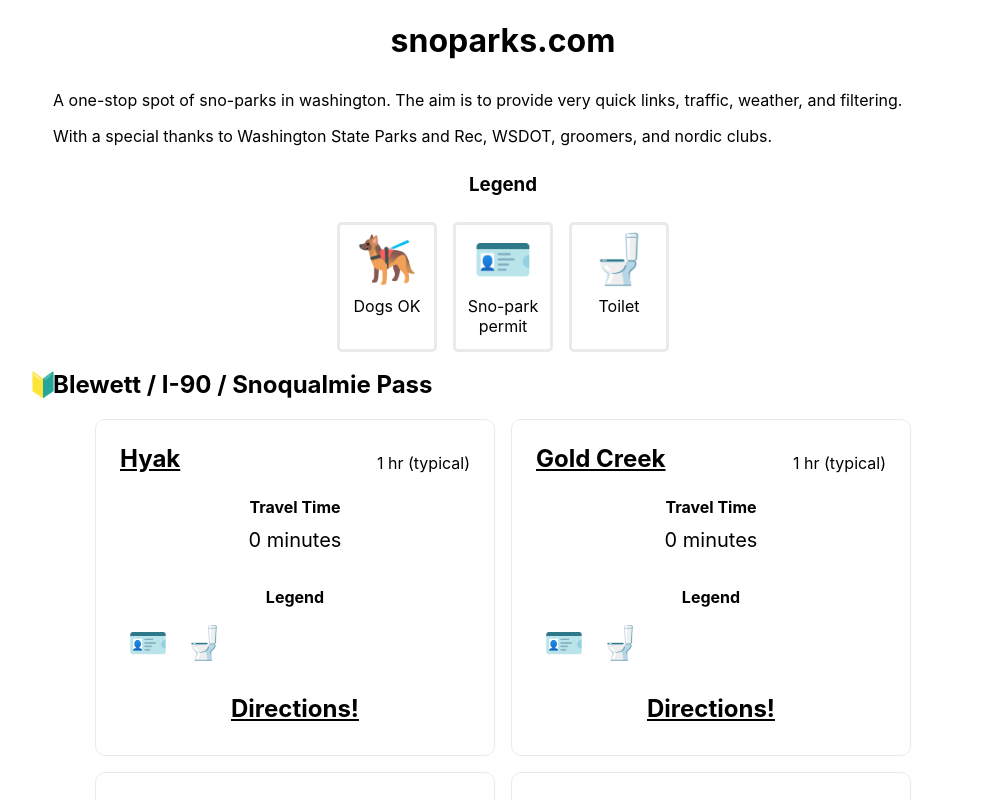
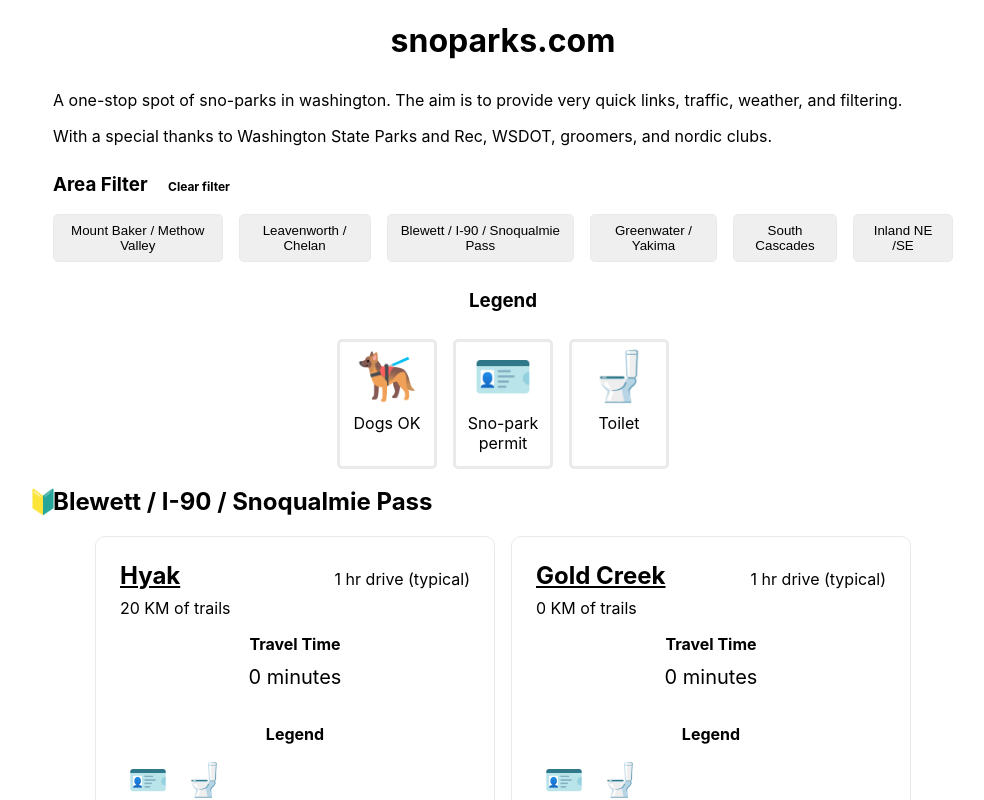
Before and after one commit to dareiff/sno-park, a Next.js app: page / in a window 1280 px wide. Shown: the top 800 px of the page, without its empty margins (137-1121 px from the left). Built offline with nearby package versions, Linux system fonts and the light colour scheme; no server answers.

Commit message:
Filtering mostly works, so lets get it up

```diff
--- a/pages/index.tsx
+++ b/pages/index.tsx
@@ -13,6 +13,8 @@
         null
     );
 
+    const [parkFilter, setParkFilter] = React.useState<string>("");
+
     React.useEffect(() => {
         // get location data for this device:
         // https://developer.mozilla.org/en-US/docs/Web/API/Geolocation_API
@@ -25,7 +27,7 @@
     return (
         <div className={styles.container}>
             <Head>
-                <title>Washington State Sno Parks</title>
+                <title>Washington State Sno-Parks</title>
                 <meta
                     title="description"
                     content="A one-stop spot of sno-parks in washington. The aim is to provide very quick links, traffic, weather, and filtering."
@@ -42,6 +44,49 @@
                     With a special thanks to Washington State Parks and Rec,
                     WSDOT, groomers, and nordic clubs.
                 </p>
+                <div>
+                    <h3>
+                        Area Filter{" "}
+                        <span
+                            style={{
+                                fontSize: "12px",
+                                marginLeft: "1rem",
+                                cursor: "pointer",
+                            }}
+                            onClick={() => setParkFilter("")}
+                        >
+                            Clear filter
+                        </span>
+                    </h3>
+                    <div className={styles.areaFilterContainer}>
+                        {snoparks.map((snoparkRegion) => {
+                            return (
+                                <button
+                                    key={snoparkRegion.snoParkRegion}
+                                    id={snoparkRegion.snoParkRegion}
+                                    name={snoparkRegion.snoParkRegion}
+                                    value={snoparkRegion.snoParkRegion}
+                                    className={
+                                        styles.filterButton +
+                                        " " +
+                                        (parkFilter.includes(
+                                            snoparkRegion.snoParkRegion
+                                        )
+                                            ? styles.filterButtonActive
+                                            : "")
+                                    }
+                                    onClick={() => {
+                                        setParkFilter(
+                                            snoparkRegion.snoParkRegion
+                                        );
+                                    }}
+                                >
+                                    {snoparkRegion.snoParkRegion}
+                                </button>
+                            );
+                        })}
+                    </div>
+                </div>
                 <h3>Legend</h3>
                 <div className={styles.legend}>
                     <div className={styles.legendItem}>
@@ -65,6 +110,15 @@
                 </div>
                 <div className={styles.verticalList}>
                     {snoparks
+                        .filter((snoparkRegion) => {
+                            if (parkFilter === "") {
+                                return true;
+                            } else {
+                                return parkFilter.includes(
+                                    snoparkRegion.snoParkRegion
+                                );
+                            }
+                        })
                         .sort((a, b) => {
                             if (a.snoParkRegion < b.snoParkRegion) {
                                 return -1;
@@ -124,7 +178,8 @@
                                                                 {
                                                                     snopark.distanceFromSeattle
                                                                 }{" "}
-                                                                hr (typical)
+                                                                hr drive
+                                                                (typical)
                                                             </span>
                                                         </div>
                                                         <div
@@ -132,6 +187,13 @@
                                                                 styles.cardBody
                                                             }
                                                         >
+                                                            {/* amount of KM of trails */}
+                                                            <div>
+                                                                {
+                                                                    snopark.amountOfKM
+                                                                }{" "}
+                                                                KM of trails
+                                                            </div>
                                                             {/* get weather for snopark */}
                                                             <WeatherBlock
                                                                 location={
--- a/styles/Home.module.css
+++ b/styles/Home.module.css
@@ -34,6 +34,33 @@
     align-items: center;
     width: 100%;
     margin: 0.5rem 0;
+}
+
+.areaFilterContainer {
+    display: flex;
+    flex-direction: row wrap;
+    justify-content: center;
+    gap: 1rem;
+    align-items: center;
+    width: 100%;
+    margin: 0.5rem auto;
+}
+
+.filterButton {
+    border: 1px solid #eaeaea;
+    border-radius: 5px;
+    padding: 0.5rem;
+    cursor: pointer;
+    min-width: 100px;
+}
+
+.filterButton:hover {
+    border: 1px solid #0070f3;
+}
+
+.filterButtonActive {
+    border: 1px solid #0070f3;
+    background-color: #6badf993;
 }
 
 .legendItem {
```
